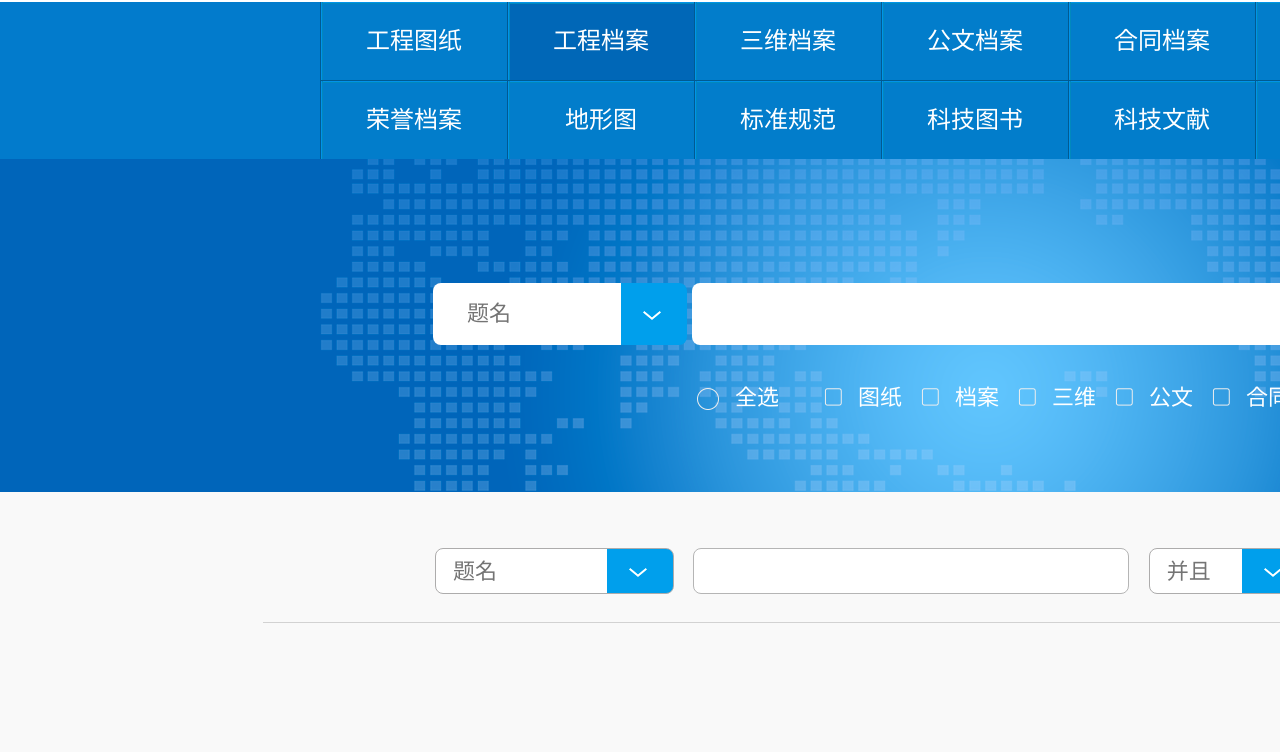
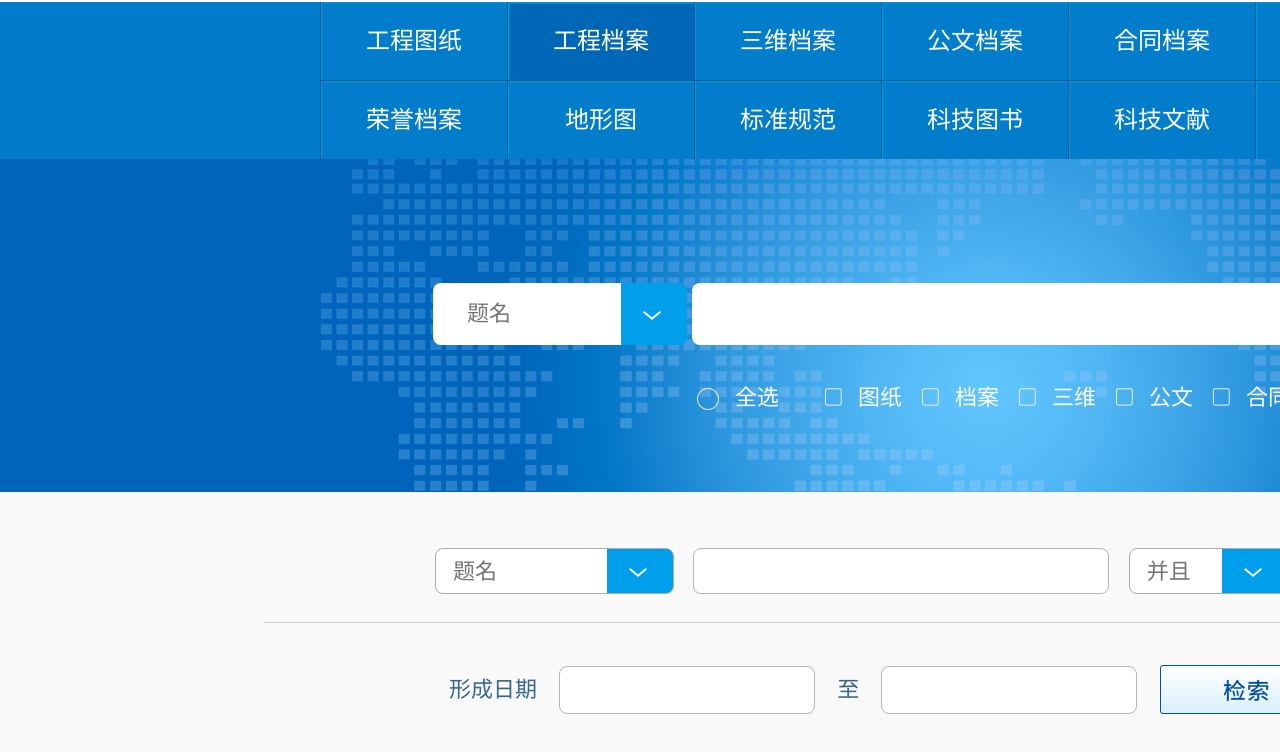
Before and after one commit to xxs666/20181206, a website: page app/index.html in a window 1280 px wide. Shown: the part 146-898 px from the top of the page. Drawn offline with Linux system fonts and the light colour scheme; files whose address does not match are found by name.

Commit message:
change: 上半部分完善

```diff
--- a/app/index.html
+++ b/app/index.html
@@ -173,13 +173,30 @@
                         </select>
                     </div>
                     <div class="f-ib z-algin">
-                       <img class="btn-calc" src="./imgs/plus.png">
+                        <img class="btn-calc" src="./imgs/plus.png">
                     </div>
                     <div class="f-ib z-algin">
                         <img class="btn-calc" src="./imgs/minus.png">
                     </div>
                 </div>
-                <div></div>
+                <div class="m-down">
+                    <div class="f-ib">
+                        <div class="f-ib z-algin">形成日期</div>
+                        <div class="f-ib z-algin">
+                            <input class="u-input" type="text" name="time_start" />
+                        </div>
+                        <div class="f-ib z-algin">至</div>
+                        <div class="f-ib z-algin">
+                            <input class="u-input" type="text" name="time_end" />
+                        </div>
+                        <div class="f-ib z-algin">
+                            <div class="btn-scan"></div>
+                        </div>
+                        <div class="f-ib z-algin">
+                            <div class="btn-reset"></div>
+                        </div>
+                    </div>
+                </div>
             </div>
         </div>
         <div class="g-bd">
--- a/app/styles/scss/styles.scss
+++ b/app/styles/scss/styles.scss
@@ -109,7 +109,7 @@ body{
         }
 
         .u-input{
-            width: 698px;
+            width: 678px;
             height: 62px;
             border: none;
             font-size: 22px;
@@ -208,7 +208,7 @@ body{
                 }
             }
             .u-input{
-                width: 414px;
+                width: 394px;
                 height: 44px;
                 border:1px solid #b5b5b5;
                 font-size: 22px;
@@ -228,5 +228,44 @@ body{
                 margin-left: 14px;
             }
         }
+        .m-down{
+            color: #37668a;
+            font-size: 22px;
+            margin: 42px 0 0 172px;
+            .u-input{
+                width: 114px;
+                height: 46px;
+                color: #747474;
+                border:1px solid #b5b5b5;
+                font-size: 22px;
+                border-radius: 8px;
+                padding: 0 70px;
+                margin: 0 2px;
+            }
+            .btn-scan{
+                width: 178px;
+                height: 49px;
+                background: url("../../imgs/btn_scan.png") no-repeat;
+                cursor: pointer;
+            }
+            .btn-reset{
+                width: 178px;
+                height: 49px;
+                background: url("../../imgs/btn_reset.png") no-repeat;
+                cursor: pointer;
+            }
+            .btn-scan:active{
+                width: 178px;
+                background: url("../../imgs/btn_scan_focus.png") no-repeat;
+            }
+            .btn-reset:active{
+                width: 178px;
+                background: url("../../imgs/btn_reset_focus.png") no-repeat;
+            }
+            .z-algin{
+                vertical-align: middle;
+                margin-left: 14px;
+            }
+        }
     }
 }
```
Also changed, not shown: app/css/styles.css, app/imgs/btn_reset.png (added), app/imgs/btn_reset_focus.png (added), app/imgs/btn_scan.png (added), app/imgs/btn_scan_focus.png (added).
